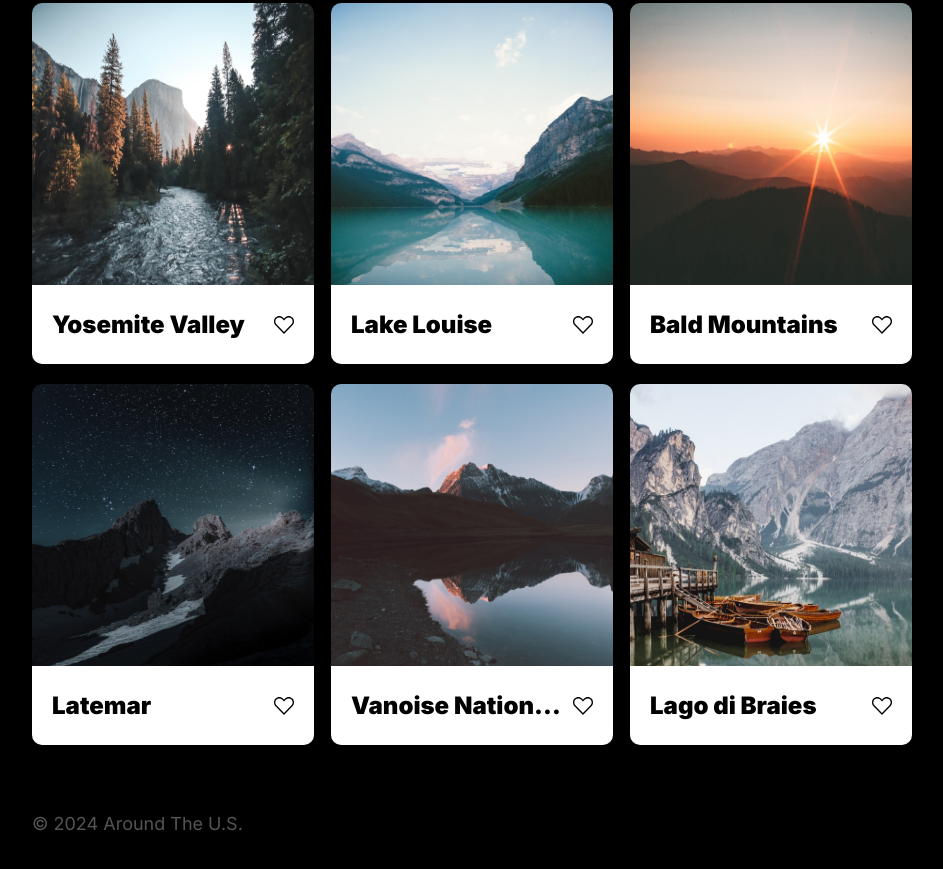
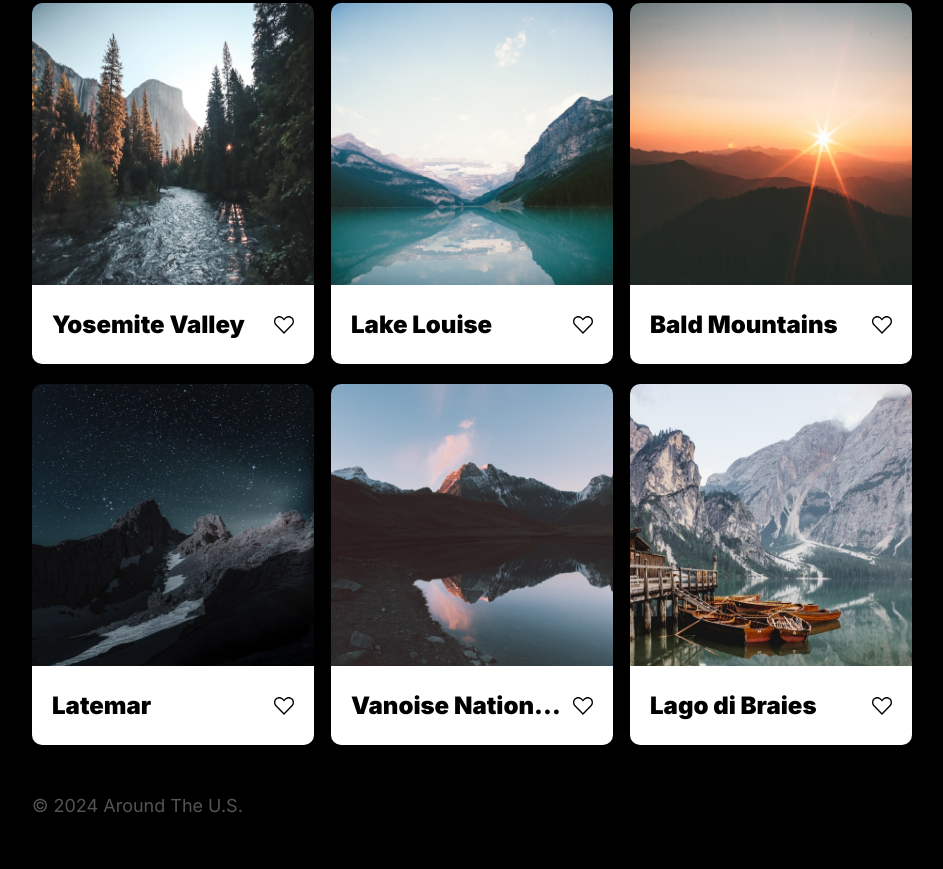
Before and after one commit to SELissie/se_project_aroundtheus, a plain HTML site: page index.html in a window 1280 px wide. Shown: the part 303-1172 px from the top of the page, without its empty margins (168-1111 px from the left). After the commit the page ends 1150 px from the top, so only its background shows below. Drawn offline with Linux system fonts and the light colour scheme.

Commit message:
reset vertical margins on footer element

```diff
--- a/blocks/footer.css
+++ b/blocks/footer.css
@@ -7,6 +7,10 @@
   margin-bottom: 30px;
 }
 
+.footer__copyright {
+  margin: 0;
+}
+
 @media screen and (max-width: 480px) {
   .footer {
     font-size: 14px;
@@ -14,7 +18,6 @@
   }
 
   .footer__copyright {
-    margin: 0;
     max-width: 282px;
   }
 }
```
